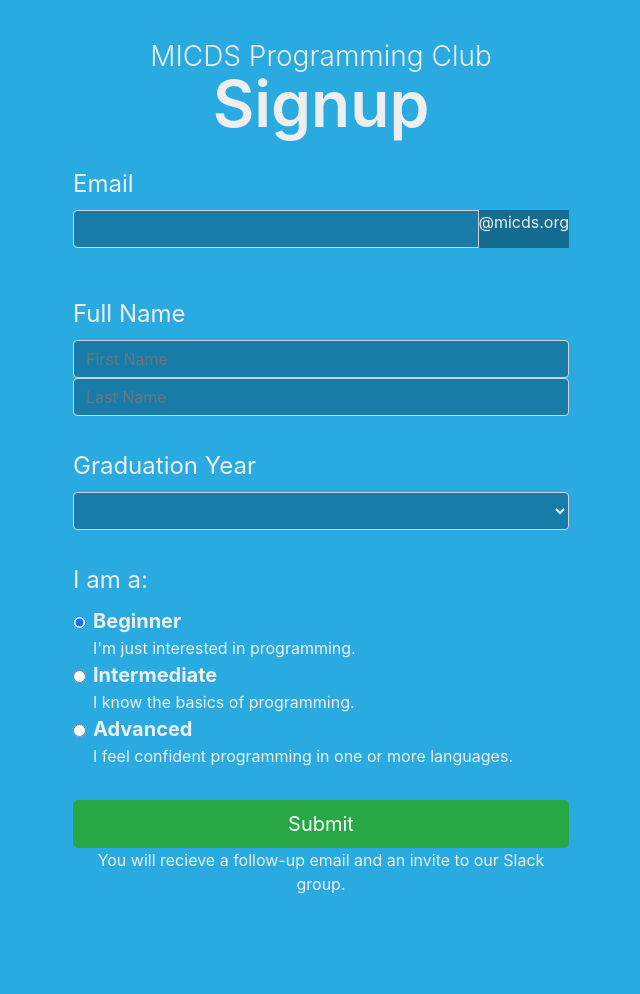
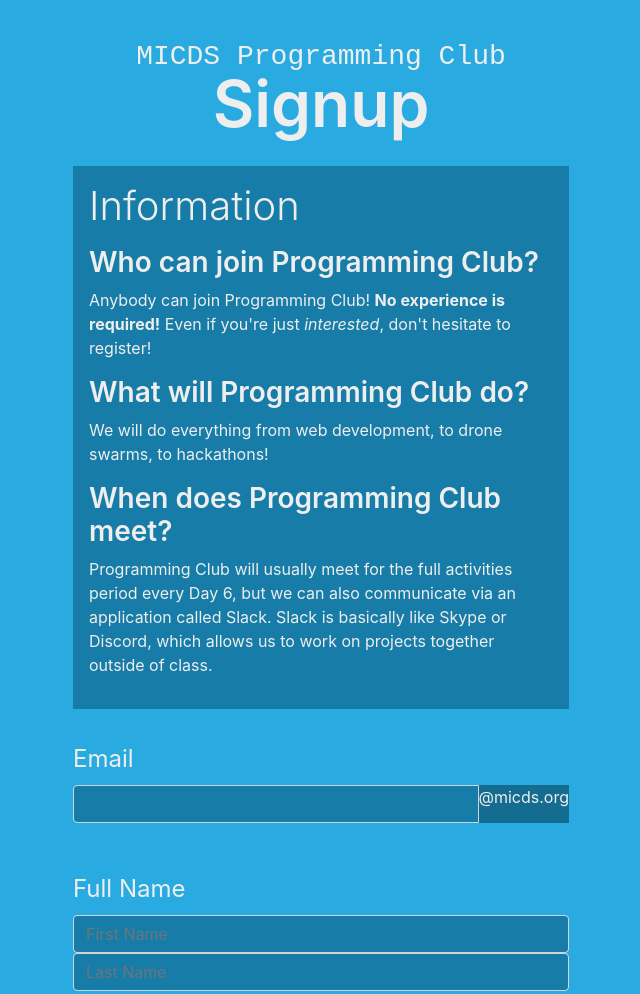
Before and after one commit to MICDS-Programming-Club/Programming-Club-Signup, a website: page src/html/index.html in a window 1280 px wide. Shown: the top 994 px of the page, without its empty margins (319-959 px from the left). Before the commit the page ends 912 px from the top, so only its background shows below. Drawn offline with nearby package versions, Linux system fonts and the light colour scheme; files that its build step writes are made by us from their sources; a script that the page names is missing.

Commit message:
Add information about club

```diff
--- a/src/html/index.html
+++ b/src/html/index.html
@@ -10,10 +10,25 @@
 		<link rel="stylesheet" href="/css/styles.css">
 	</head>
 	<body>
-		<div class="form-container">
+		<div class="signup-container">
 			<div class="form-header">
 				<h3>MICDS Programming Club</h3>
 				<h1>Signup</h1>
+			</div>
+			<div class="signup-info">
+				<h1>Information</h1>
+				<div>
+					<h3>Who can join Programming Club?</h3>
+					<p>Anybody can join Programming Club! <strong>No experience is required!</strong> Even if you're just <em>interested</em>, don't hesitate to register!</p>
+				</div>
+				<div>
+					<h3>What will Programming Club do?</h3>
+					<p>We will do everything from web development, to drone swarms, to hackathons!</p>
+				</div>
+				<div>
+					<h3>When does Programming Club meet?</h3>
+					<p>Programming Club will usually meet for the full activities period every Day 6, but we can also communicate via an application called Slack. Slack is basically like Skype or Discord, which allows us to work on projects together outside of class.</p>
+				</div>
 			</div>
 			<form class="signup-form" novalidate>
 				<fieldset class="signup-email-fieldset">
@@ -58,7 +73,7 @@
 					</div>
 				</fieldset>
 				<button class="signup-submit btn btn-success btn-lg btn-block">Submit</button>
-				<p class="submit-info">You will recieve a follow-up email and an invite to our Slack group.</p>
+				<p class="submit-info">You will recieve a follow-up email with details.</p>
 			</form>
 		</div>
 		<script src="http://code.jquery.com/jquery-3.1.0.min.js" integrity="sha256-cCueBR6CsyA4/9szpPfrX3s49M9vUU5BgtiJj06wt/s=" crossorigin="anonymous"></script>
--- a/src/libs/io.js
+++ b/src/libs/io.js
@@ -9,7 +9,6 @@
 
 module.exports = function(io, db) {
 	io.on('connection', function(socket) {
-		console.log('User connected!')
 
 		socket.on('signup', function(data) {
 			signup.signup(db, data, function(err) {
--- a/src/scss/styles.scss
+++ b/src/scss/styles.scss
@@ -5,7 +5,6 @@
 $warning-orange: gold;
 
 html {
-
 	body {
 		display: flex;
 		justify-content: center;
@@ -14,7 +13,7 @@
 		background-color: #29ABE2;
 		color: $sophisticated-white;
 
-		.form-container {
+		.signup-container {
 			max-width: 35rem;
 			padding: 0 2rem;
 
@@ -24,6 +23,7 @@
 				text-align: center;
 
 				h3 {
+					font-family: monospace;
 					font-weight: 300;
 				}
 
@@ -31,6 +31,27 @@
 					line-height: 0.7;
 					font-size: 4rem;
 					font-weight: 600;
+				}
+			}
+
+			.signup-info {
+				margin-bottom: 2rem;
+				padding: 1rem;
+				background-color: $dark-blue;
+
+				h1 {
+					margin-bottom: 1rem;
+					font-weight: 300;
+				}
+
+				div {
+					h3 {
+						font-weight: 600;
+					}
+
+					p {
+
+					}
 				}
 			}
 
```
Also changed, not shown: src/html/messages/programming-club.html (+1 -0 lines).
